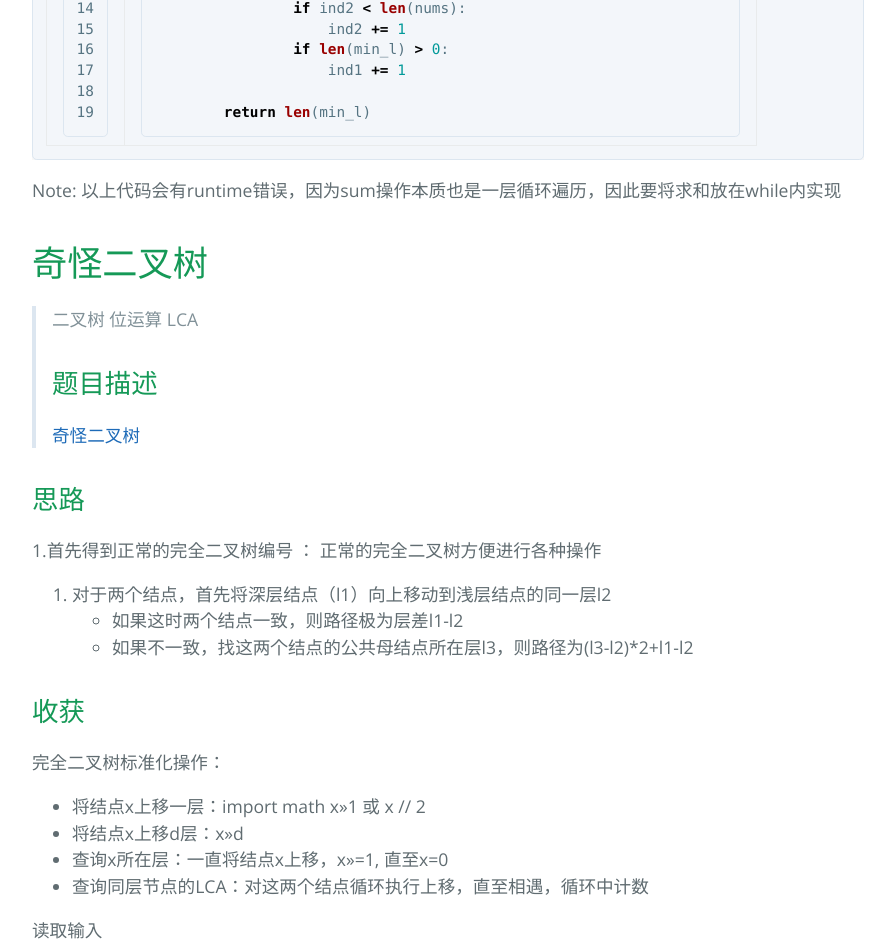
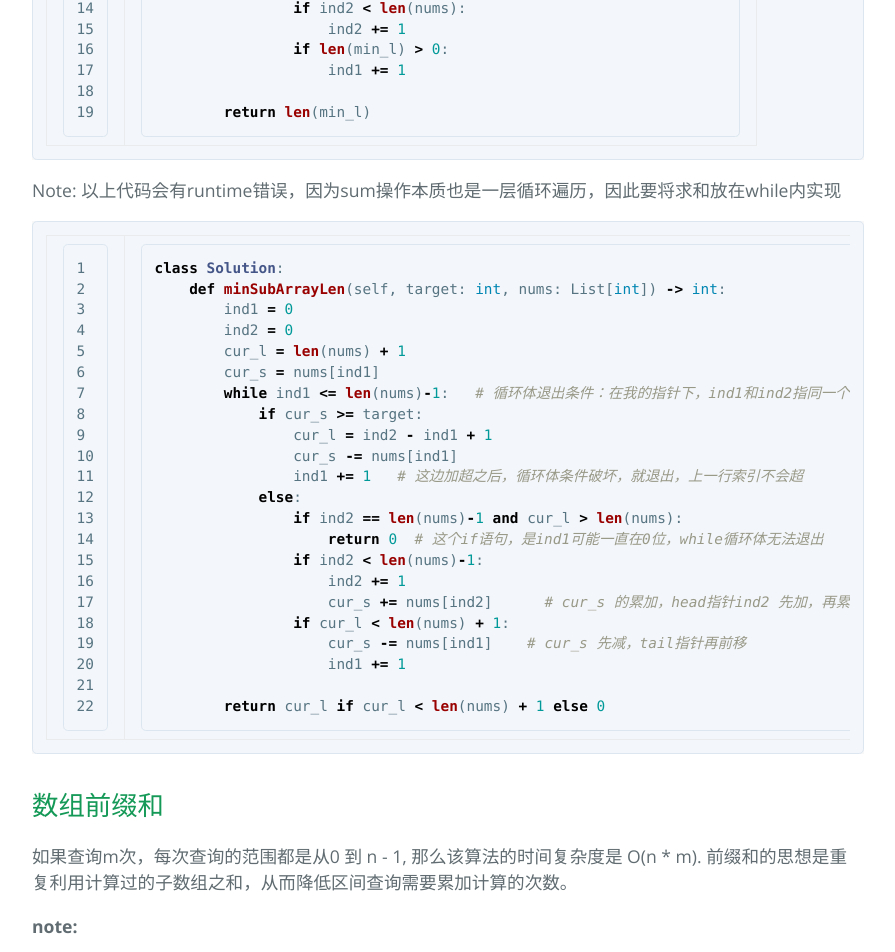
Before and after one commit to Ziyangpig/Note_LeetCode, a Jekyll site: the page built from Ali.md, in a window 1280 px wide and 1400 px high, scrolled down 2093 px. Shown: the top 952 px of the window, without its empty margins (192-1087 px from the left). Built offline with Jekyll 4.4.1, drawn with Linux system fonts in a browser that asks for light colours; our own code applies the rules of GitHub Pages for plain Markdown files; formulas are drawn with MathJax 3; some of the changed text lies outside the part shown.

Commit message:
Update Ali.md

````diff
--- a/Ali.md
+++ b/Ali.md
@@ -46,7 +46,7 @@ class Solution:
         ind1 = 0
         ind2 = 1
         min_l = []
-        while ind1 <= len(nums)-1:
+        while ind1 <= len(nums)-1:  # 循环体条件：
             if sum(nums[ind1:ind2]) >= target:
                 min_l = nums[ind1:ind2]
                 ind1 += 1
@@ -63,6 +63,63 @@ class Solution:
 ```
 
 Note: 以上代码会有runtime错误，因为sum操作本质也是一层循环遍历，因此要将求和放在while内实现
+
+```python
+class Solution:
+    def minSubArrayLen(self, target: int, nums: List[int]) -> int:
+        ind1 = 0
+        ind2 = 0
+        cur_l = len(nums) + 1
+        cur_s = nums[ind1]
+        while ind1 <= len(nums)-1:   # 循环体退出条件：在我的指针下，ind1和ind2指同一个位置是有意义的，代表长度为1，因此ind1可以指到最后一位len(nums)-1
+            if cur_s >= target:
+                cur_l = ind2 - ind1 + 1
+                cur_s -= nums[ind1]
+                ind1 += 1   # 这边加超之后，循环体条件破坏，就退出，上一行索引不会超
+            else:
+                if ind2 == len(nums)-1 and cur_l > len(nums):
+                    return 0  # 这个if语句，是ind1可能一直在0位，while循环体无法退出
+                if ind2 < len(nums)-1:
+                    ind2 += 1
+                    cur_s += nums[ind2]      # cur_s 的累加，head指针ind2 先加，再累和
+                if cur_l < len(nums) + 1:
+                    cur_s -= nums[ind1]    # cur_s 先减，tail指针再前移
+                    ind1 += 1
+
+        return cur_l if cur_l < len(nums) + 1 else 0
+```
+
+## 数组前缀和
+如果查询m次，每次查询的范围都是从0 到 n - 1, 那么该算法的时间复杂度是 O(n * m).  前缀和的思想是重复利用计算过的子数组之和，从而降低区间查询需要累加计算的次数。
+
+**note:**
+- 使用前缀和计算区间[a,b]的和时，用arr\[b] - arr\[a-1]
+- 但如果a=0的话，直接就是arr\[b]
+
+
+```python
+import sys
+l = int(input())
+# arr = []
+pre_sum = []
+for _ in range(l):
+    a = int(input())
+    # arr.append()
+    if len(pre_sum)==0:
+        pre_sum.append(a)
+    else:
+        pre_sum.append(a+pre_sum[-1])
+
+
+for line in sys.stdin:
+    a,b = map(int,line.split())
+    if a == 0:
+        print(pre_sum[b])
+    else:
+        print(pre_sum[b]-pre_sum[a-1])
+```
+
+
 # 奇怪二叉树
 
 > 二叉树 位运算 LCA
````
